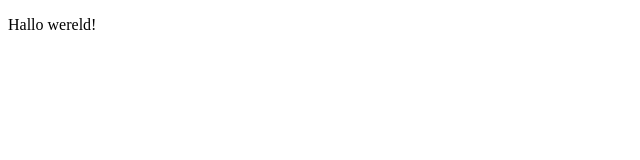
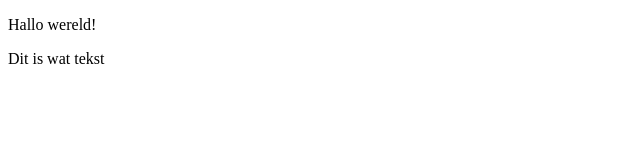
Before and after one commit to rra-am1a-2017/blok1-web-introductieweek-texel, a plain HTML site: page index.html in a window 1280 px wide. Shown: the full height of the page, 0-640 px from the left. Drawn offline with Linux system fonts and the light colour scheme.

Commit message:
Dit is wat tekst

```diff
--- a/index.html
+++ b/index.html
@@ -6,5 +6,6 @@
    </head>
    <body>
       <p>Hallo wereld!</p>
+      <p>Dit is wat tekst</p>
    </body>
 </html>
```
